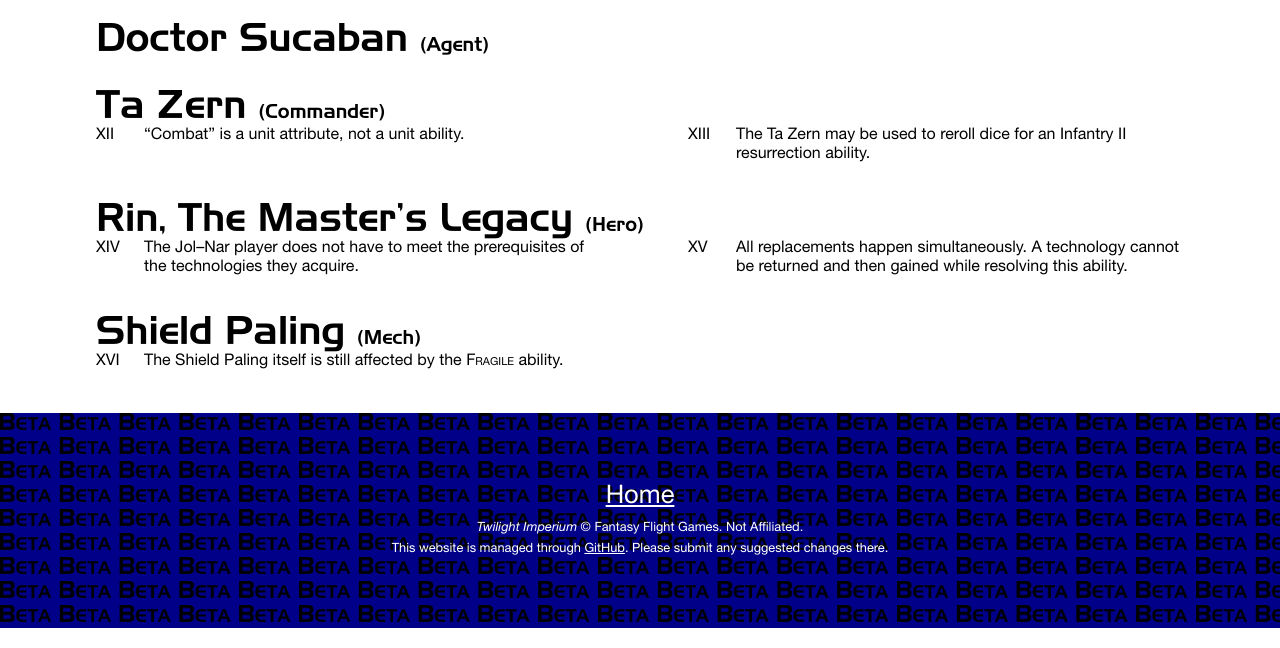
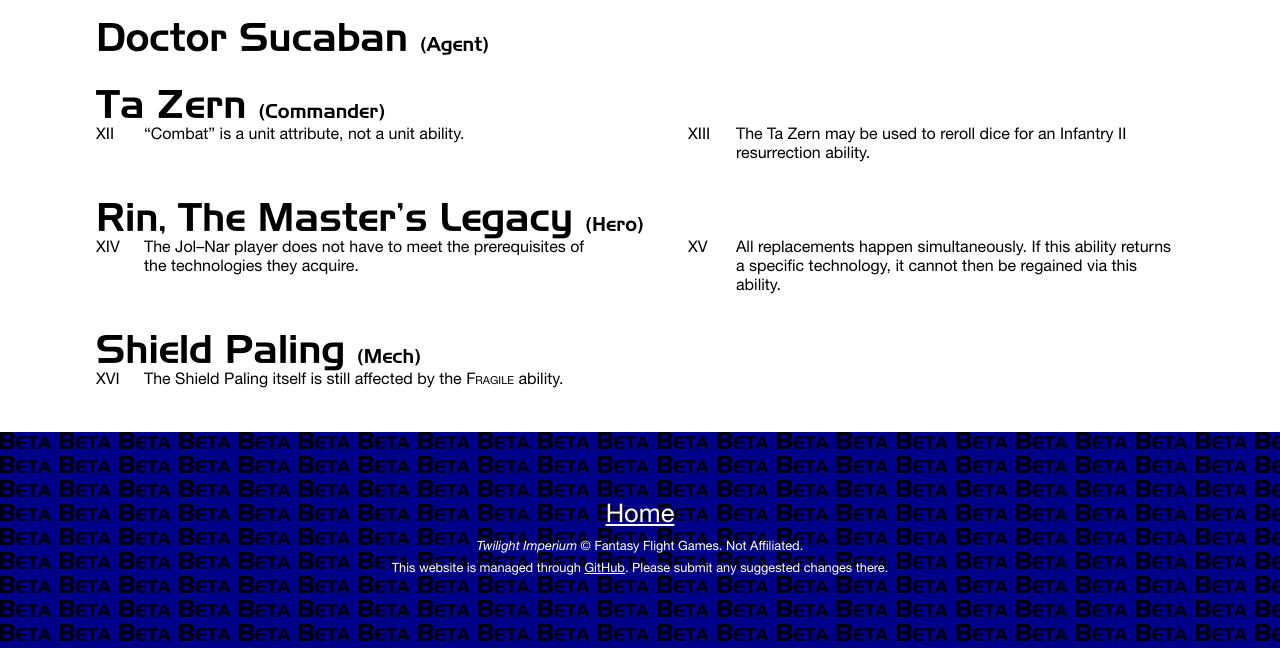
Before and after one commit to bradleysigma/tirules, a PHP site: page /F_jol_nar.php in a window 1280 px wide. Shown: the part 1290-1938 px from the top of the page. Run offline with PHP 8.4, Linux system fonts and the light colour scheme.

Commit message:
Update F_jol_nar.php

```diff
--- a/F_jol_nar.php
+++ b/F_jol_nar.php
@@ -58,7 +58,7 @@
 <h1>Rin, The Master&rsquo;s Legacy <sub>(Hero)</sub></h1>
     <ol class="note">
     <li>The Jol&ndash;Nar player does not have to meet the prerequisites of the technologies they acquire.</li>
-    <li>All replacements happen simultaneously. A technology cannot be returned and then gained while resolving this ability.</li>
+    <li>All replacements happen simultaneously. If this ability returns a specific technology, it cannot then be regained via this ability.</li>
     </ol>
 
 <h1>Shield Paling <sub>(Mech)</sub></h1>
```
